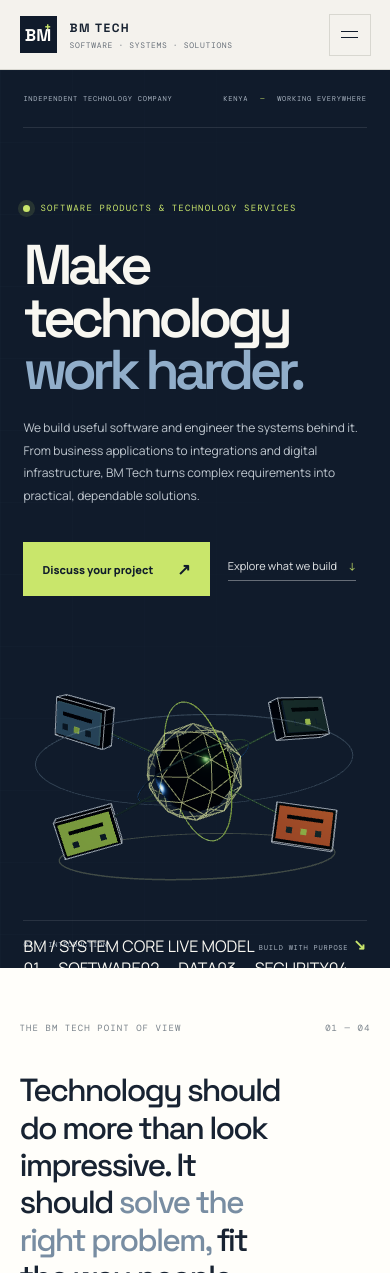
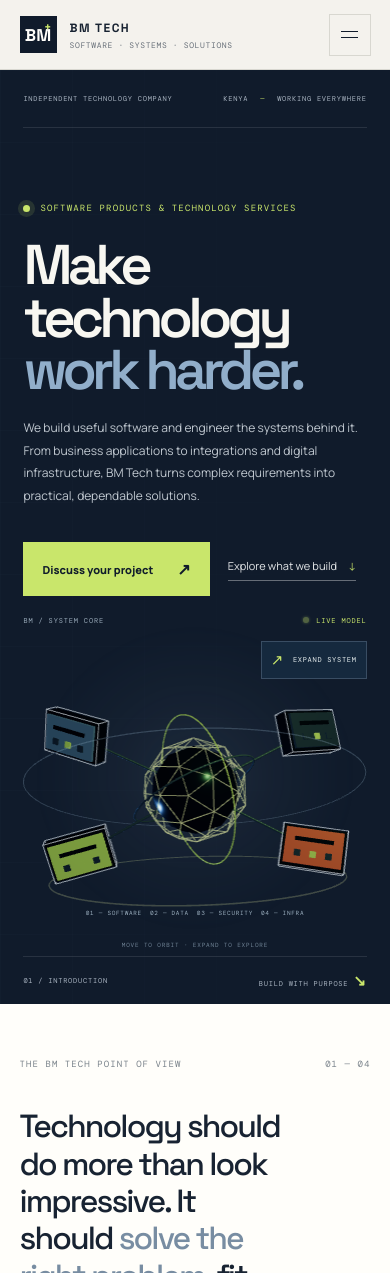
Before and after one commit to yobi369/Brian-Mutunga-Portfolio-, a plain HTML site: page index.html in a window 390 px wide. Shown: the top 1273 px of the page. Drawn offline with nearby package versions, Linux system fonts and the light colour scheme; animation ran at ten frames a second.

Commit message:
Style the spatial 3D stage and responsive fallback

```diff
--- a/styles.css
+++ b/styles.css
@@ -168,3 +168,42 @@ footer>a:last-child{color:#cbd3d8}
 .reveal{opacity:0;transform:translateY(16px);transition:opacity .65s cubic-bezier(.2,.7,.2,1),transform .65s cubic-bezier(.2,.7,.2,1);transition-delay:var(--reveal-delay,0ms)}
 .reveal.is-visible{opacity:1;transform:translateY(0)}
 @media(prefers-reduced-motion:reduce){.reveal{opacity:1;transform:none;transition:none}}
+
+
+/* Spatial 3D system stage */
+.hero-art{width:min(100%,590px);height:530px;margin:0 0 0 8px;isolation:isolate;perspective:1100px;transform-style:preserve-3d}
+.hero-art::before{content:"";position:absolute;inset:9% 4%;border-radius:50%;background:radial-gradient(ellipse at 50% 48%,#8ba8c31c 0%,#8ba8c30a 38%,transparent 70%);filter:blur(12px);pointer-events:none}
+.scene-canvas{position:absolute;inset:0;width:100%;height:100%;display:block;z-index:1;outline:0}
+.scene-hud{position:absolute;z-index:2;left:4%;right:4%;display:flex;justify-content:space-between;align-items:center;font:8px var(--mono);letter-spacing:.12em;color:#9aabba;pointer-events:none}
+.scene-hud-top{top:5%}
+.scene-live{display:flex;align-items:center;gap:7px;color:#c9e66b}
+.scene-live i{width:6px;height:6px;background:#c9e66b;border-radius:50%;box-shadow:0 0 12px #c9e66b;animation:scenePulse 2s ease-in-out infinite}
+.scene-hud-bottom{bottom:13%;gap:10px;justify-content:center;flex-wrap:wrap;color:#9aaebe;font-size:7px}
+.scene-caption{position:absolute;bottom:5%;left:50%;transform:translateX(-50%);z-index:2;white-space:nowrap;font:7px var(--mono);letter-spacing:.14em;color:#6f8294;pointer-events:none}
+.scene-toggle{position:absolute;right:4%;top:13%;z-index:4;display:flex;align-items:center;gap:9px;border:1px solid #8ba2b84d;background:#172b40e8;color:#e9f0f1;padding:10px 12px;font:8px var(--mono);letter-spacing:.1em;cursor:pointer;transition:background .2s,border-color .2s,transform .2s}
+.scene-toggle:hover{background:#243d55;border-color:#c9e66b;transform:translateY(-2px)}
+.scene-toggle:focus-visible{outline:2px solid var(--lime);outline-offset:4px}
+.toggle-icon{color:var(--lime);font-size:15px}
+.scene-fallback{position:absolute;z-index:1;inset:18% 10%;display:none;align-items:center;justify-content:center;flex-direction:column;border:1px solid #8fa9c233;background:radial-gradient(circle,#243e55 0%,#14263a 68%,transparent 69%);color:var(--lime);font:700 clamp(60px,8vw,92px) var(--display);letter-spacing:-.1em}
+.scene-fallback small{font:7px var(--mono);letter-spacing:.12em;color:#b2c0ca;margin-top:10px}
+.scene-fallback-mode .scene-fallback{display:flex}
+.scene-fallback-mode .scene-canvas{display:none}
+.scene-fallback-mode .scene-toggle{display:none}
+@keyframes scenePulse{50%{opacity:.35;box-shadow:0 0 3px #c9e66b}}
+@media(max-width:980px){.hero-art{height:490px;margin-left:-10px;transform:scale(.92)}}
+@media(max-width:720px){
+  .hero-art{height:355px;margin:-3px 0 -4px;transform:none;overflow:visible}
+  .scene-hud{left:0;right:0;font-size:7px}
+  .scene-hud-top{top:3%}
+  .scene-hud-bottom{bottom:12%;font-size:6px;gap:8px}
+  .scene-caption{bottom:3%;font-size:6px}
+  .scene-toggle{top:10%;right:0;padding:8px 9px;font-size:7px}
+  .scene-fallback{inset:16% 2%}
+}
+@media(max-width:380px){.hero-art{height:310px}.scene-hud-bottom{gap:5px;font-size:5px}.scene-toggle{top:12%}}
+@media(prefers-reduced-motion:reduce){
+  .scene-live i{animation:none}
+  .scene-canvas{display:none}
+  .scene-fallback{display:flex}
+  .scene-toggle{display:none}
+}
```
